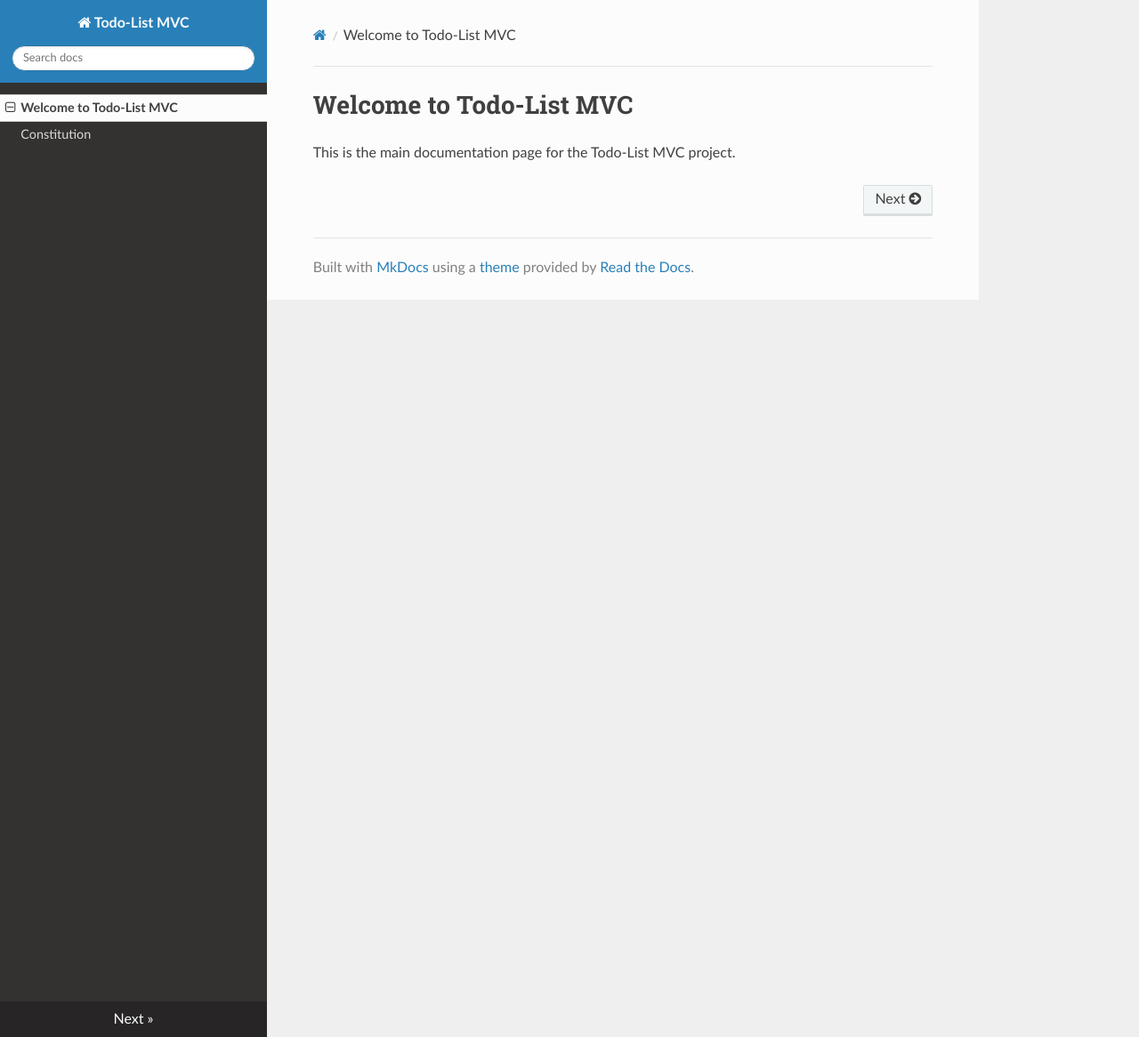
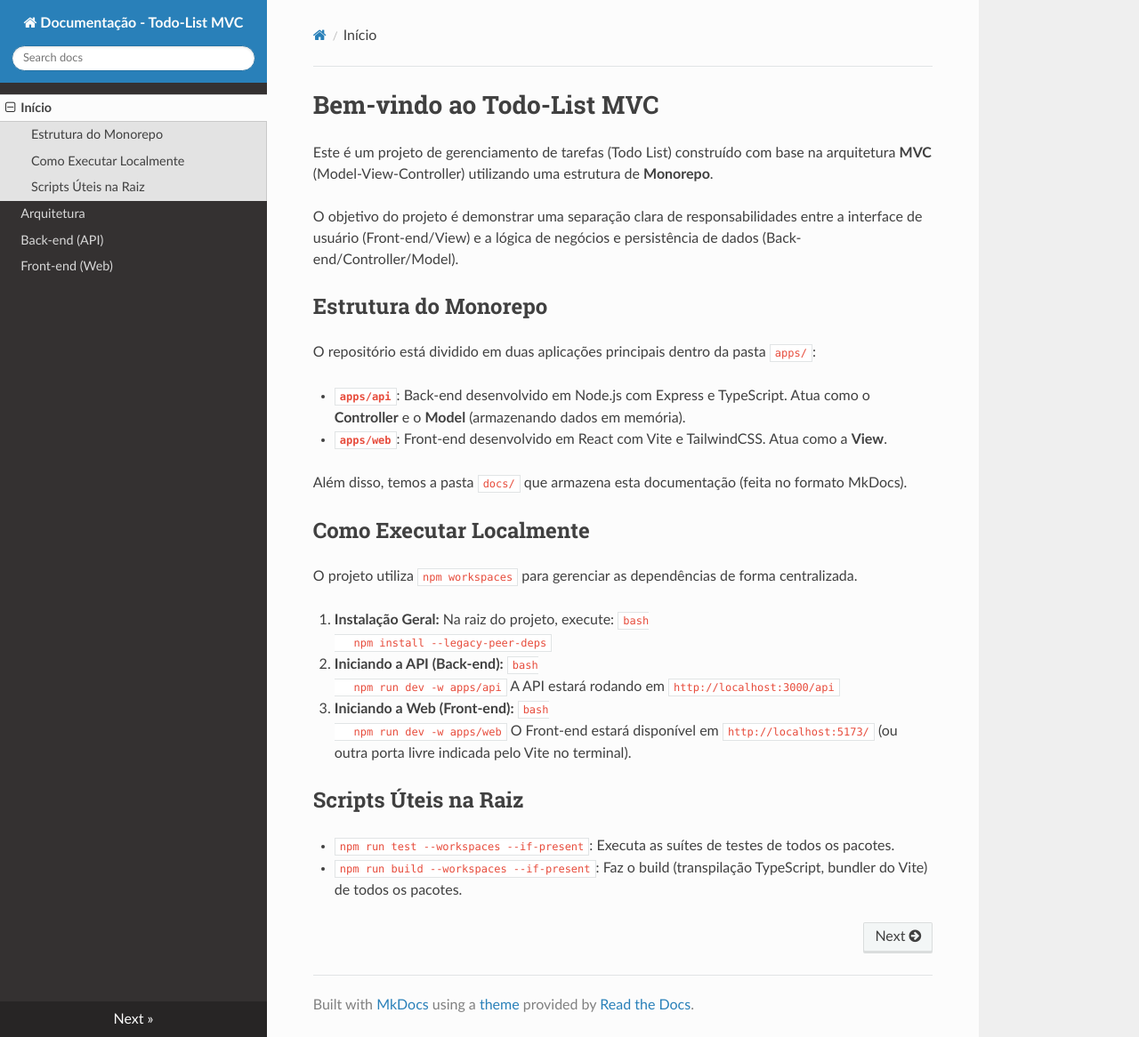
Before and after one commit to douglasbolis/extensao-todo-list, an MkDocs documentation site: the page built from docs/index.md, in a window 1280 px wide and 1166 px high. Shown: the whole window at 89% size. Built offline with MkDocs 1.6.1, drawn with Linux system fonts in a browser that asks for light colours; nearby versions of some CDN libraries.

Commit message:
feat: enhance documentation with detailed architecture and setup instructions for API and web applications

````diff
--- a/docs/index.md
+++ b/docs/index.md
@@ -1,3 +1,41 @@
-# Welcome to Todo-List MVC
+# Bem-vindo ao Todo-List MVC
 
-This is the main documentation page for the Todo-List MVC project.
+Este é um projeto de gerenciamento de tarefas (Todo List) construído com base na arquitetura **MVC** (Model-View-Controller) utilizando uma estrutura de **Monorepo**.
+
+O objetivo do projeto é demonstrar uma separação clara de responsabilidades entre a interface de usuário (Front-end/View) e a lógica de negócios e persistência de dados (Back-end/Controller/Model).
+
+## Estrutura do Monorepo
+
+O repositório está dividido em duas aplicações principais dentro da pasta `apps/`:
+
+- **`apps/api`**: Back-end desenvolvido em Node.js com Express e TypeScript. Atua como o **Controller** e o **Model** (armazenando dados em memória).
+- **`apps/web`**: Front-end desenvolvido em React com Vite e TailwindCSS. Atua como a **View**.
+
+Além disso, temos a pasta `docs/` que armazena esta documentação (feita no formato MkDocs).
+
+## Como Executar Localmente
+
+O projeto utiliza `npm workspaces` para gerenciar as dependências de forma centralizada.
+
+1. **Instalação Geral:**
+   Na raiz do projeto, execute:
+   ```bash
+   npm install --legacy-peer-deps
+   ```
+
+2. **Iniciando a API (Back-end):**
+   ```bash
+   npm run dev -w apps/api
+   ```
+   A API estará rodando em `http://localhost:3000/api`
+
+3. **Iniciando a Web (Front-end):**
+   ```bash
+   npm run dev -w apps/web
+   ```
+   O Front-end estará disponível em `http://localhost:5173/` (ou outra porta livre indicada pelo Vite no terminal).
+
+## Scripts Úteis na Raiz
+
+- `npm run test --workspaces --if-present`: Executa as suítes de testes de todos os pacotes.
+- `npm run build --workspaces --if-present`: Faz o build (transpilação TypeScript, bundler do Vite) de todos os pacotes.
--- a/mkdocs.yml
+++ b/mkdocs.yml
@@ -1,2 +1,8 @@
-site_name: 'Todo-List MVC'
-theme: 'readthedocs'
+site_name: 'Documentação - Todo-List MVC'
+theme:
+  name: 'readthedocs'
+nav:
+  - Início: index.md
+  - Arquitetura: arquitetura.md
+  - Back-end (API): backend.md
+  - Front-end (Web): frontend.md
````
Also changed, not shown: docs/arquitetura.md (added, +21 -0 lines), docs/backend.md (added, +44 -0 lines), docs/constitution.md (deleted, +0 -21 lines), docs/frontend.md (added, +37 -0 lines).
